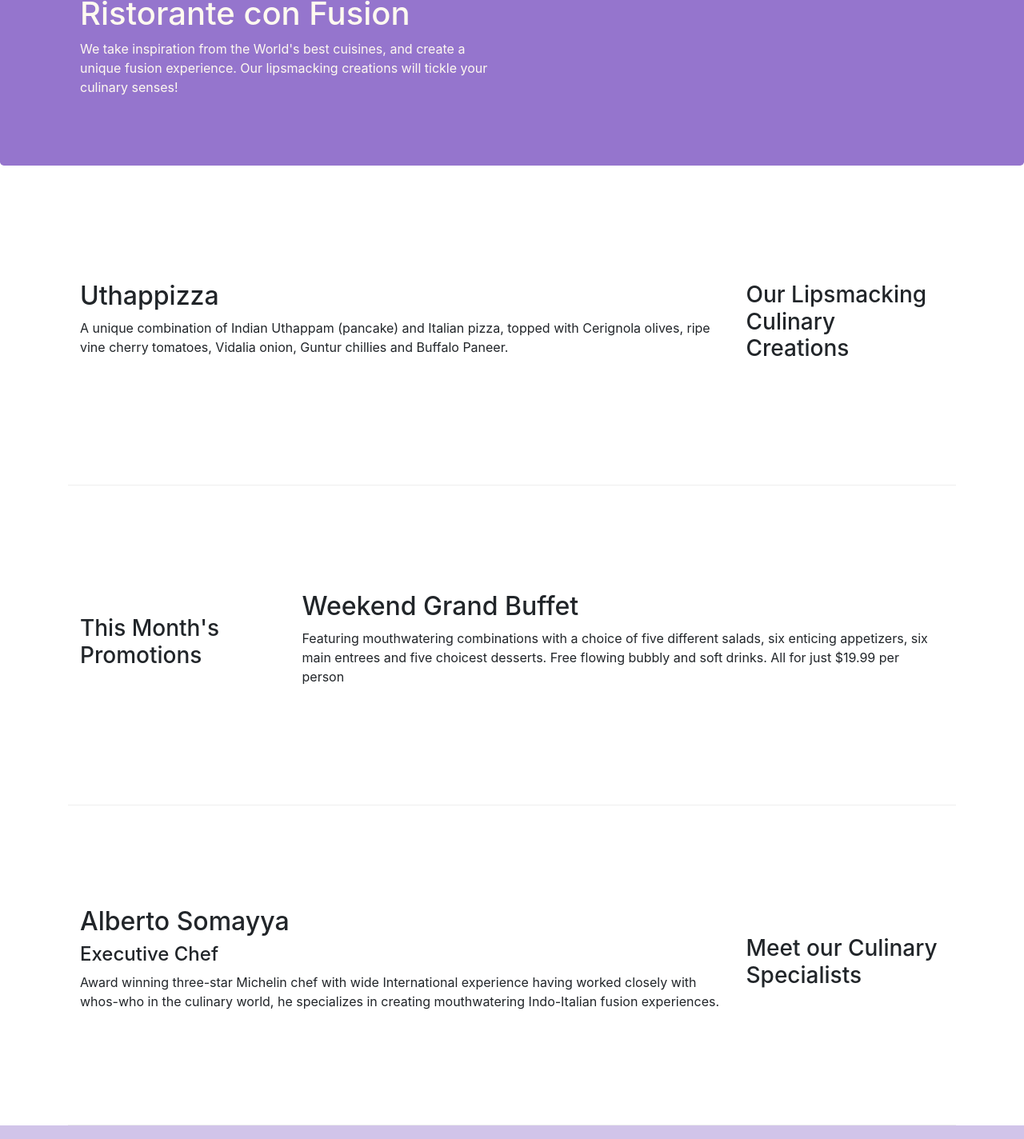
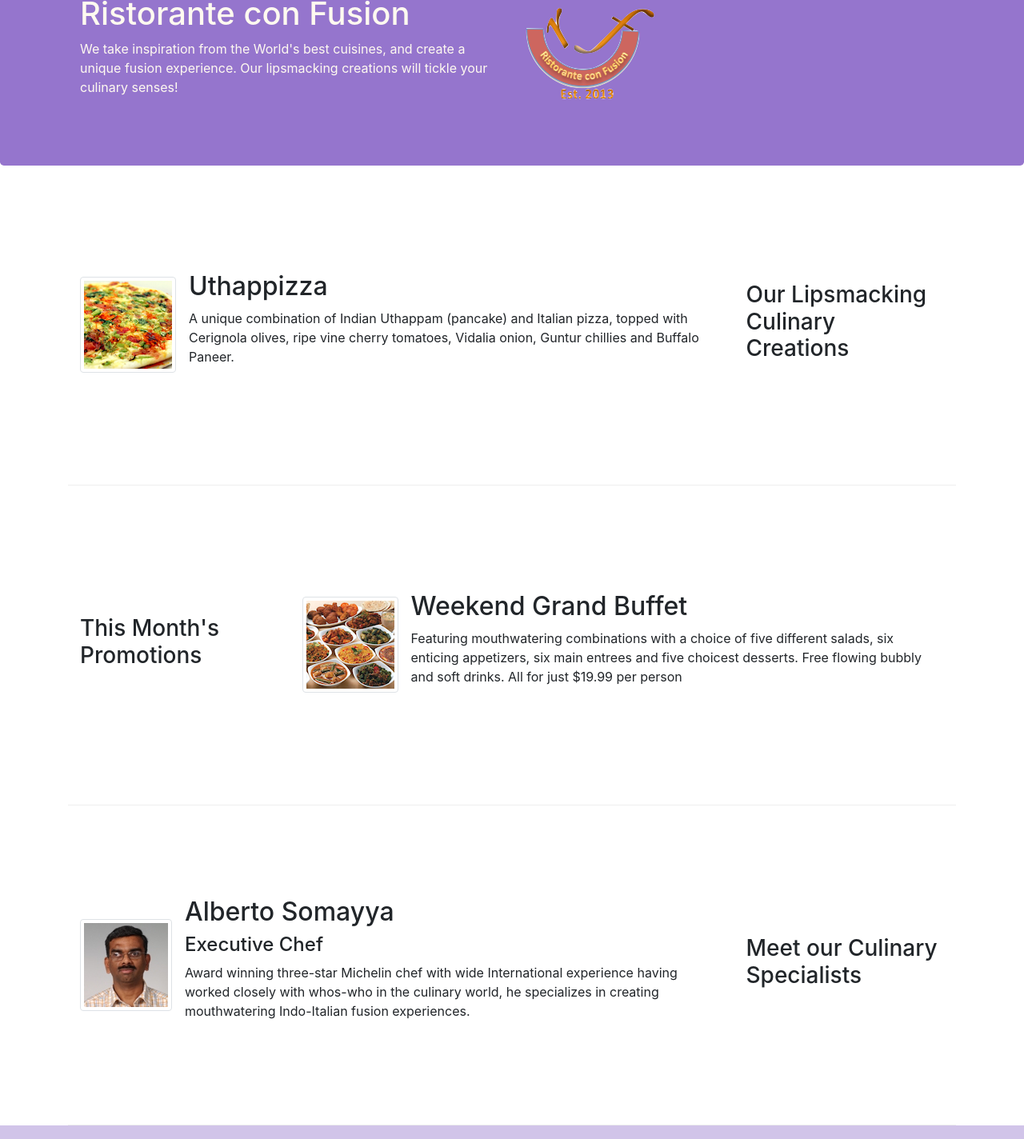
Before and after one commit to 15matias15/coursera-fullstackweb-2-bootstrap, a website: page index.html in a window 1280 px wide. Shown: the part 127-1551 px from the top of the page at 80% size. Drawn offline with nearby package versions, Linux system fonts and the light colour scheme.

Commit message:
Images and Media

```diff
--- a/index.html
+++ b/index.html
@@ -18,7 +18,7 @@
             <button type="button" class="navbar-toggler" data-toggle="collapse" data-target="#Navbar">
                 <span class="navbar-toggler-icon"></span>
             </button>
-            <a class="navbar-brand" href="#">Ristorante Con Fusion</a>
+            <a class="navbar-brand" href="#"><img src="img/logo.png" height="30" width="41"></a>
             <div class="collapse navbar-collapse" id="Navbar">
                 <ul class="navbar-nav mr-auto">
                     <li class="nav-item active">
@@ -44,7 +44,8 @@
                     <h1>Ristorante con Fusion</h1>
                     <p>We take inspiration from the World's best cuisines, and create a unique fusion experience. Our lipsmacking creations will tickle your culinary senses!</p>
                 </div>
-                <div class="col-12 col-sm">
+                <div class="col-12 col-sm align-self-center">
+                    <img src="img/logo.png" class="img-fluid">
                 </div>
             </div>
         </div>
@@ -55,8 +56,13 @@
                 <h3>Our Lipsmacking Culinary Creations</h3>
             </div>
             <div class="col col-sm order-sm-first col-md">
-                <h2>Uthappizza</h2>
-                <p>A unique combination of Indian Uthappam (pancake) and Italian pizza, topped with Cerignola olives, ripe vine cherry tomatoes, Vidalia onion, Guntur chillies and Buffalo Paneer.</p>
+                <div class="media">
+                    <img src="img/uthappizza.png" class="d-flex mr-3 img-thumbnail align-self-center" alt="uthappizza">
+                    <div class="media-body">
+                        <h2 class="mt-0">Uthappizza</h2>
+                        <p class="d-none d-sm-block">A unique combination of Indian Uthappam (pancake) and Italian pizza, topped with Cerignola olives, ripe vine cherry tomatoes, Vidalia onion, Guntur chillies and Buffalo Paneer.</p>
+                    </div>
+                </div>
             </div>
         </div>
         <div class="row row-content align-items-center">
@@ -64,8 +70,13 @@
                 <h3>This Month's Promotions</h3>
             </div>
             <div class="col col-sm col-md">
-                <h2>Weekend Grand Buffet</h2>
-                <p>Featuring mouthwatering combinations with a choice of five different salads, six enticing appetizers, six main entrees and five choicest desserts. Free flowing bubbly and soft drinks. All for just $19.99 per person </p>
+                <div class="media">
+                    <img src="img/buffet.png" class="d-flex mr-3 img-thumbnail align-self-center" alt="buffet">
+                    <div class="media-body">
+                        <h2 class="mt-0">Weekend Grand Buffet</h2>
+                        <p class="d-none d-sm-block">Featuring mouthwatering combinations with a choice of five different salads, six enticing appetizers, six main entrees and five choicest desserts. Free flowing bubbly and soft drinks. All for just $19.99 per person </p>
+                    </div>
+                </div>
             </div>
         </div>
         <div class="row row-content align-items-center">
@@ -73,9 +84,14 @@
                 <h3>Meet our Culinary Specialists</h3>
             </div>
             <div class="col col-sm order-sm-first col-md">
-                <h2>Alberto Somayya</h2>
-                <h4>Executive Chef</h4>
-                <p>Award winning three-star Michelin chef with wide International experience having worked closely with whos-who in the culinary world, he specializes in creating mouthwatering Indo-Italian fusion experiences. </p>
+                <div class="media">
+                    <img src="img/alberto.png" class="d-flex mr-3 img-thumbnail align-self-center" alt="alberto">
+                    <div class="media-body">
+                        <h2 class="mt-0">Alberto Somayya</h2>
+                        <h4>Executive Chef</h4>
+                        <p class="d-none d-sm-block">Award winning three-star Michelin chef with wide International experience having worked closely with whos-who in the culinary world, he specializes in creating mouthwatering Indo-Italian fusion experiences. </p>
+                    </div>
+                </div>
             </div>
         </div>
     </div>
```
Also changed, not shown: aboutus.html (+3 -2 lines), contactus.html (+3 -2 lines), img/alberto.png (added), img/buffet.png (added), img/logo.png (added), img/uthappizza.png (added).
